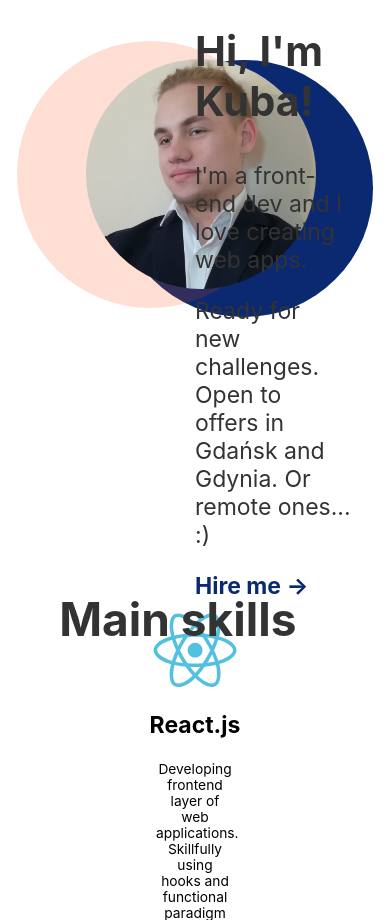
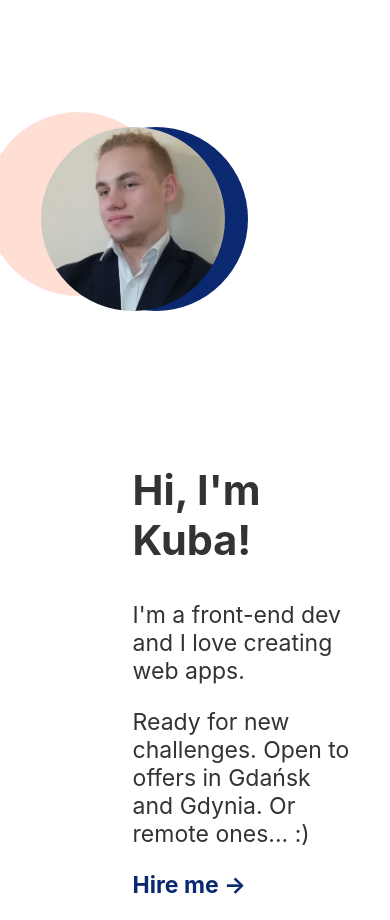
Before and after one commit to Kugelek/gatsby-portfolio, a Gatsby site in the folder portfolio/: page / in a window 390 px wide. Shown: the part 1080-2000 px from the top of the page. Built offline with nearby package versions, Linux system fonts and the light colour scheme; Gatsby itself is replaced by a stand-in of ours.

Commit message:
aboutme rwd

```diff
--- a/portfolio/src/components/AboutMe/AboutMe.modules.scss
+++ b/portfolio/src/components/AboutMe/AboutMe.modules.scss
@@ -19,14 +19,22 @@
     border-radius: 50%;
     z-index: 15;
     position: relative;
+    @media (max-width: 550px) {
+      width: 20rem;
+    }
   }
 
   &__description {
     position: absolute;
     left: 50%;
     top: 35%;
+    @media (max-width: 750px) {
+      top: 100%;
+      left: 30%;
+    }
     height: auto;
     color: $color-light-black;
+
     & > p {
       font-size: 2.5rem;
       margin: 2.5rem 0rem;
@@ -54,6 +62,16 @@
     top: 40%;
     left: 15%;
 
+    @media (max-width: 1150px) {
+      margin-left: -10rem;
+    }
+    @media (max-width: 750px) {
+      left: 20%;
+    }
+    @media (max-width: 550px) {
+      top: 50%;
+      left: 30%;
+    }
     &::after {
       content: '';
       position: absolute;
@@ -66,6 +84,10 @@
       left: 13%;
       background-color: $color-primary;
       animation: blueRotate infinite 3.5s;
+      @media (max-width: 550px) {
+        width: 20rem;
+        height: 20rem;
+      }
     }
     &::before {
       content: '';
@@ -80,6 +102,10 @@
       z-index: 6;
       background-color: orangered;
       animation: orangeRotate infinite 2.5s;
+      @media (max-width: 550px) {
+        width: 20rem;
+        height: 20rem;
+      }
     }
   }
 
@@ -95,6 +121,12 @@
       width: 80vw;
       position: relative;
       min-height: 80vh;
+      @media (max-width: 850px) {
+        margin-bottom: 20vh;
+      }
+      @media (max-width: 750px) {
+        margin-bottom: 80vh;
+      }
     }
   }
 
@@ -105,6 +137,10 @@
     top: 10%;
     margin-top: 5rem;
     color: $color-light-black;
+    @media (max-width: 1350px) {
+      top: 5%;
+      left: 7%;
+    }
   }
   &__skills {
     display: flex;
@@ -122,11 +158,17 @@
   margin: 2vh 1vw;
   min-height: 25vh;
   transition: 0.3s all ease-in-out;
+
   display: flex;
   flex-direction: column;
   align-items: center;
-  justify-content: center;
-  // background-color: orangered;
+  @media (max-width: 950px) {
+    min-width: 40vw;
+  }
+  @media (max-width: 600px) {
+    min-width: 80vw;
+    margin: 5vh 0;
+  }
 
   &__heading {
     font-size: 2.5rem;
@@ -138,6 +180,12 @@
   &__description {
     font-size: 1.5rem;
     max-width: 20vw;
+    @media (max-width: 950px) {
+      max-width: 30vw;
+    }
+    @media (max-width: 600px) {
+      max-width: 60vw;
+    }
   }
 
   &:hover {
```
